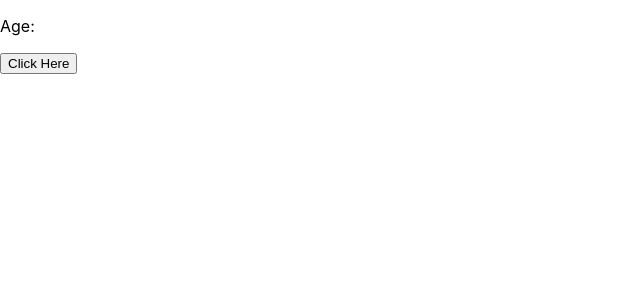
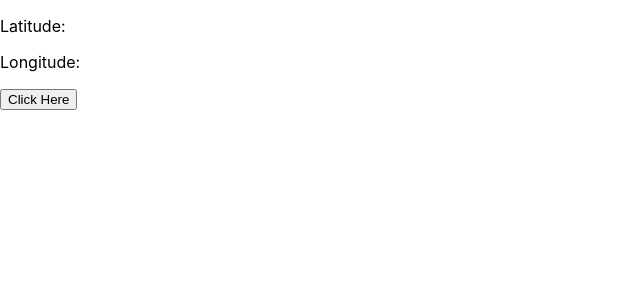
Before and after one commit to scottjr101/LoadUpCodeChallenge, a React (Create React App) app: page / in a window 1280 px wide. Shown: the top 300 px of the page, without its empty margins (0-640 px from the left). Built offline with nearby package versions, Linux system fonts and the light colour scheme; no server answers.

Commit message:
Got geolocation function returning coords

```diff
--- a/src/App.js
+++ b/src/App.js
@@ -1,27 +1,34 @@
-import React, { Fragment, Component, useState } from 'react';
+import React, { Fragment, Component } from 'react';
 import './App.css';
 
 // first we will make a new context
 const MyContext = React.createContext();
 
 // Then create a provider Component
-const MyProvider = (props) => {
+class MyProvider extends Component {
+  state = { latitude: null, longitude: null };
 
-const [age, setAge] = useState(100);
+  componentDidMount() {
+    window.navigator.geolocation.getCurrentPosition(success =>
+      this.setState({
+        latitude: success.coords.latitude,
+        longitude: success.coords.longitude
+      })
+    );
+  }
 
+  render() {
     return (
       <MyContext.Provider
         value={{
-          state: setAge,
-          getLocation: () =>
-            setAge(
-              age + 1
-            )
+          latitude: this.state.latitude,
+          longitude: this.state.longitude
         }}
       >
-        {props.children}
+        {this.props.children}
       </MyContext.Provider>
     );
+  }
 }
 
 const App = () => {
@@ -31,7 +38,8 @@ const App = () => {
         <MyContext.Consumer>
           {context => (
             <Fragment>
-              <p>Age: {context.age}</p>
+              <p>Latitude: {context.latitude}</p>
+              <p>Longitude: {context.longitude}</p>
               <button onClick={context.getLocation}>Click Here</button>
             </Fragment>
           )}
```
